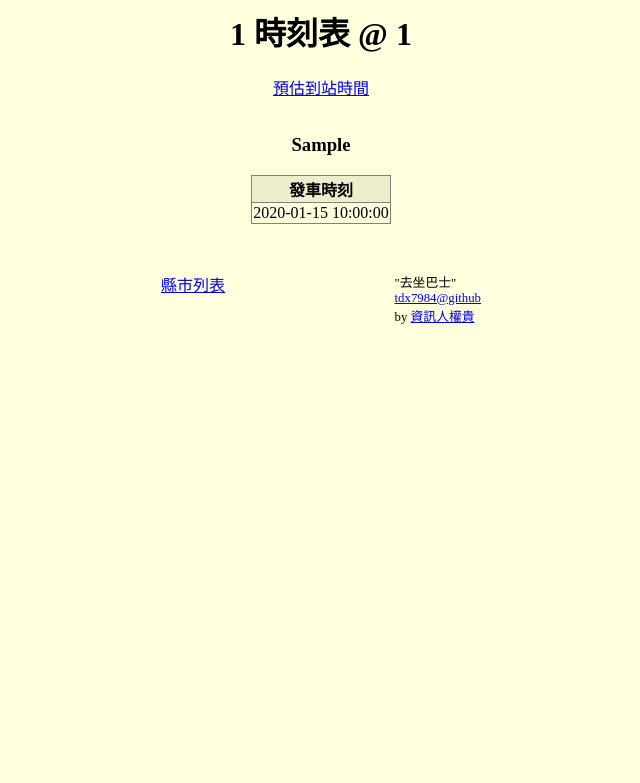
After one commit to g0v/tdx7984, a Flask app: page /bus/sched/1/1 in a window 1280 px wide. The commit adds this page. Shown: the top 783 px of the page, without its empty margins (319-959 px from the left). Run offline with Flask 3, Linux system fonts and the light colour scheme; a database or web service that is not in the repository returns one stand-in record (values such as "Sample title"); data that the repository does not hold is empty; parts of the project's set-up code (start-up, migrations or seed data) failed here and were passed over.

Commit message:
加上發車時刻表

```diff
--- a/app.py
+++ b/app.py
@@ -194,6 +194,11 @@ def bus_stop(city, stopname):
     all_est = sorted(all_est, key=operator.itemgetter('nextstop','est_min'))
     return render_template('stop-est.html', city=city, stopname=stopname, est=all_est)
 
+@app.route('/bus/sched/<city>/<rtname>')
+def bus_sched(city, rtname):
+    dtt_all = tdx.query(f'Bus/DailyTimeTable/City/{tdx.city_ename(city)}/{rtname}')
+    return render_template('time-table.html', city=city, rtname=rtname, dtt_all=dtt_all)
+
 if __name__ == '__main__':
     parser = argparse.ArgumentParser(
         description='重新包裝少數幾個交通部的 tdx API， 以 geojson 或 html 網頁呈現',
--- a/static/tdx.css
+++ b/static/tdx.css
@@ -23,10 +23,14 @@ input[type=checkbox] { display: none }
     font-size: 100%;
 }
 
+#pos-tgl:checked ~ p #lb-pos-tgl { background-color: #fff; }
+
 h1 { text-align: center; }
 
 table {
     border-collapse: collapse;
+    margin-left: 3em;
+    margin-right: 3em;
 }
 
 th { background-color: #eec; }
--- a/templates/bus-index.html
+++ b/templates/bus-index.html
@@ -7,7 +7,7 @@
 <body>
     <h1>縣市列表</h1>
 
-    <table border="1" align="center">
+    <table border="1" class="center">
 	<tr><th>code <th>中文 <th>English
         {% for cname in city_list['by_cname'] %}
         <tr>
--- a/templates/footer.html
+++ b/templates/footer.html
@@ -1,4 +1,6 @@
-<p style="display:flex; justify-content: space-between;">
+<div style="width:20em; margin: 0 auto;">
+<p style="display:flex; justify-content: space-between; padding-top: 2em">
 <a href="/bus">縣市列表</a>
 
-<span style="font-size: 80%">"去坐巴士" <a href="https://github.com/g0v/tdx7984">tdx7984@github</a> by <a href="https://frdm.cyut.edu.tw/~ckhung/">資訊人權貴</a></span>
+<span style="font-size: 80%">"去坐巴士" <br /> <a href="https://github.com/g0v/tdx7984">tdx7984@github</a> <br /> by <a href="https://frdm.cyut.edu.tw/~ckhung/">資訊人權貴</a></span>
+</div>
--- a/templates/route-est.html
+++ b/templates/route-est.html
@@ -12,7 +12,10 @@
     乾脆在主程式裡先處理好比較快。
     如果 dict 裡面找不到想要的 key， 並不會出錯， 就印空字串， 這一點很方便。
     -->
-    <table border="1" align="center">
+
+    <p class="center"><a href="/bus/sched/{{ city }}/{{ rtname }}">發車時刻表</a></p>
+
+    <table border="1" class="center">
 	<tr> <th>順序 <th>車牌 <th>預估 <th>站名 <th>預估 <th>車牌 <th>順序
         {% for stop in est %}
         <tr>
--- a/templates/stop-est.html
+++ b/templates/stop-est.html
@@ -10,10 +10,10 @@
     <!-- https://stackoverflow.com/a/33528185
 	:target pseudo class is more powerful than the checkbox hack
 	since it can affect non-sibling -->
-	<p class="center"><label for="pos-tgl" class="for-checkbox">相對座標</label></p>
 	<input class="center" type="checkbox" id="pos-tgl" />
+	<p class="center"><label for="pos-tgl" id="lb-pos-tgl" class="for-checkbox">相對座標</label></p>
 
-    <table border="1" align="center">
+    <table border="1" class="center">
 	<tr><th>StnID <th>StopUID <th>下一站 <th class="pos" >x <th class="pos" >y <th>預估 <th>路線 <th>車牌
         {% for stop in est %}
         <tr>
--- /dev/null
+++ b/templates/time-table.html
@@ -0,0 +1,33 @@
+<html>
+<head>
+<meta charset="UTF-8" />
+<link type="text/css" rel="stylesheet" href="{{ url_for('static',filename='tdx.css') }}" />
+<title>tdx7984 "去坐巴士"</title>
+</head>
+<body>
+    <h1>{{ rtname }} 時刻表 @ {{ city }}</h1>
+
+    <p class="center"><a href="/bus/rte/{{ city }}/{{ rtname }}">預估到站時間</a></p>
+    {% if dtt_all | length == 0 %}
+	<p>(本頁面如果是空的， 可能是因為這個縣市沒有提供精簡的發車時刻表)</p>
+    {% else %}
+	<div id="container" style="display: flex; justify-content: center;" >
+
+	{% for route in dtt_all %}
+	<div>
+	    <h3 style="text-align: center">{{route['Timetables'][0]['StopTimes'][0]['StopName']['Zh_tw']}}</h2>
+	    <table border=1>
+	    <tr><th>發車時刻</th>
+	    {% for item in route['Timetables'] %}
+	    <tr><td>{{ item['StopTimes'][0]['DepartureTime'] }}
+	    {% endfor %}
+	    </table>
+	</div>
+	{% endfor %}
+
+	</div>
+    {% endif %}
+
+    {% include "footer.html" %}
+</body>
+</html>
```
